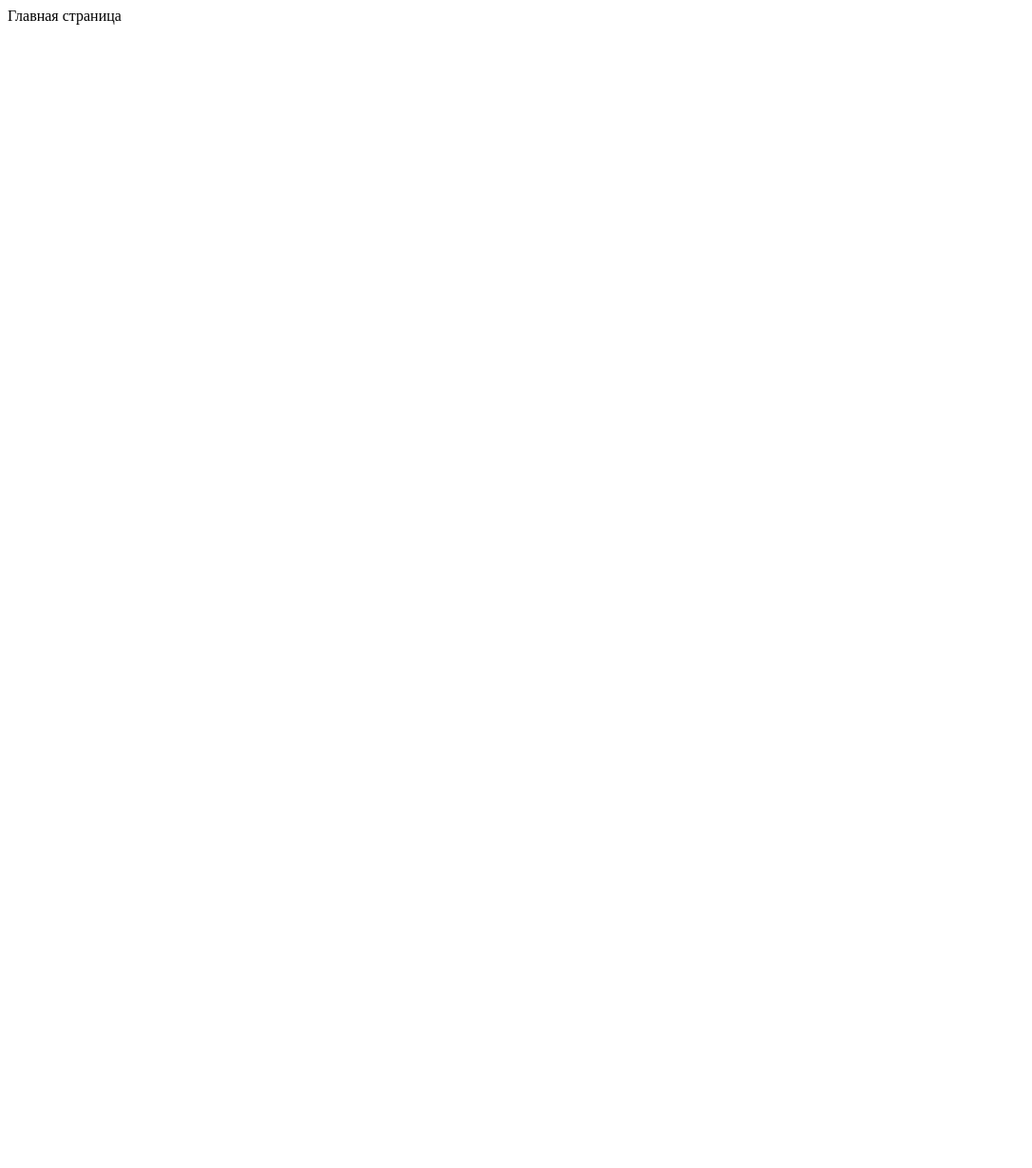
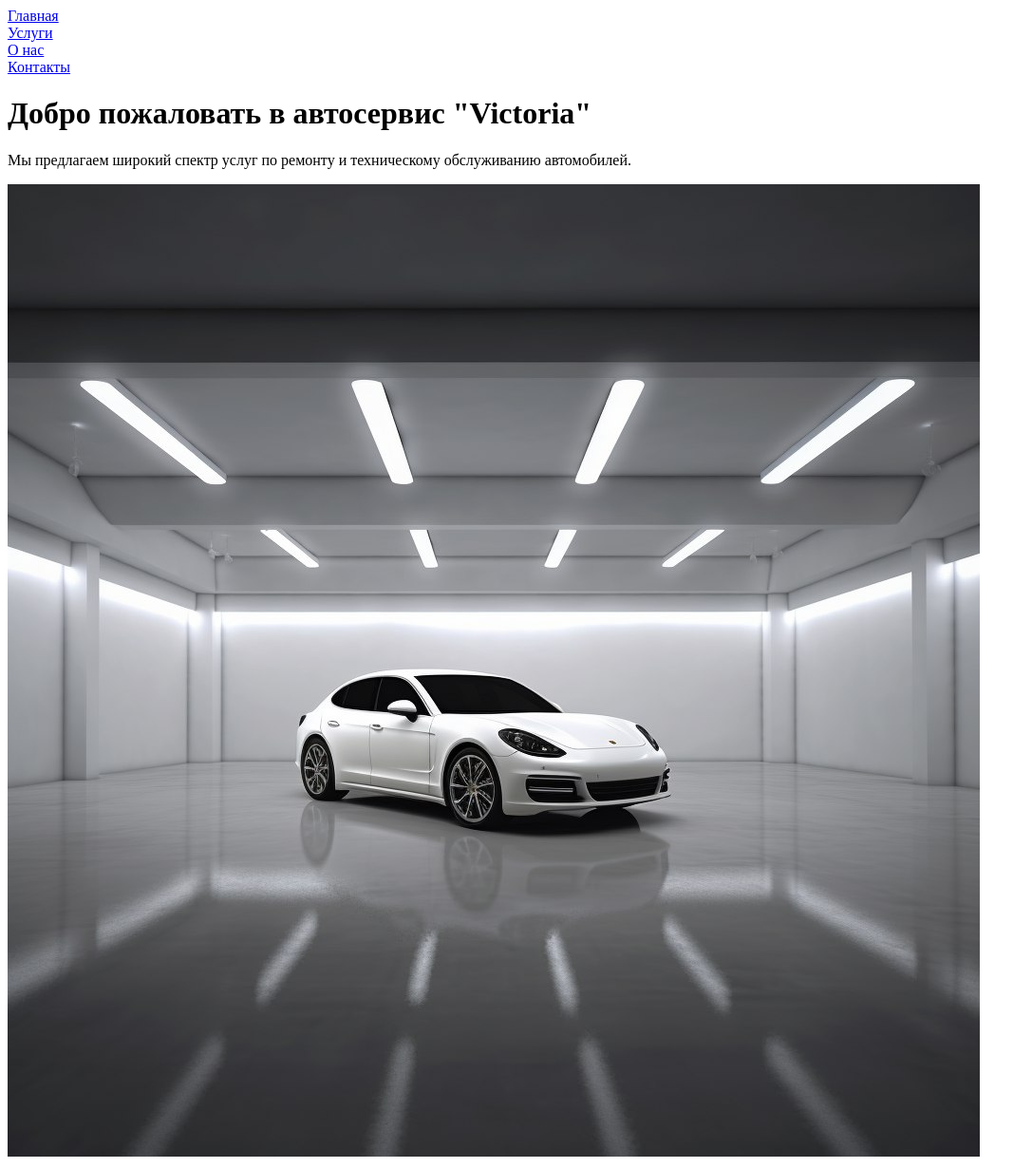
Before and after one commit to KrivoSoft/victoria, a Django app: page / in a window 1280 px wide. Before the commit the part shown is almost empty. Shown: the whole page at 95% size, without its empty margins (0-1087 px from the left). Before the commit the page ends 26 px from the top, so only its background shows below. Run offline with Django 4.2, Linux system fonts and the light colour scheme.

Commit message:
Created the first main page view.

```diff
--- a/car_service_website/pages/templates/pages/MainPage.html
+++ b/car_service_website/pages/templates/pages/MainPage.html
@@ -1,10 +1,17 @@
 <!DOCTYPE html>
-<html lang="en">
+{% load static %}
+<html lang="ru">
 <head>
-    <meta charset="UTF-8">
-    <title>Title</title>
+  <meta charset="UTF-8">
+  <title>Victoria</title>
 </head>
 <body>
-    Главная страница
+  <!-- Вставляем меню -->
+  {% include 'pages/header.html' %}
+
+  <!-- Здесь будет контент главной страницы -->
+  <h1>Добро пожаловать в автосервис "Victoria"</h1>
+  <p>Мы предлагаем широкий спектр услуг по ремонту и техническому обслуживанию автомобилей.</p>
+  <img src="{% static 'images/white_auto_in_dark_room.jpg' %}" alt="Автомобиль в автосервисе">
 </body>
 </html>
--- a/car_service_website/pages/templates/pages/header.html
+++ b/car_service_website/pages/templates/pages/header.html
@@ -1,10 +1,14 @@
-<!DOCTYPE html>
-<html lang="en">
-<head>
-    <meta charset="UTF-8">
-    <title>Title</title>
-</head>
-<body>
-
-</body>
-</html>
+<div id="menu">
+    <div class="menu-button">
+        <a href="/">Главная</a>
+    </div>
+    <div class="menu-button">
+        <a href="/">Услуги</a>
+    </div>
+    <div class="menu-button">
+        <a href="/">О нас</a>
+    </div>
+    <div class="menu-button">
+        <a href="/">Контакты</a>
+    </div>
+</div>
```
Also changed, not shown: car_service_website/pages/static/images/white_auto_in_dark_room.jpg (added).
